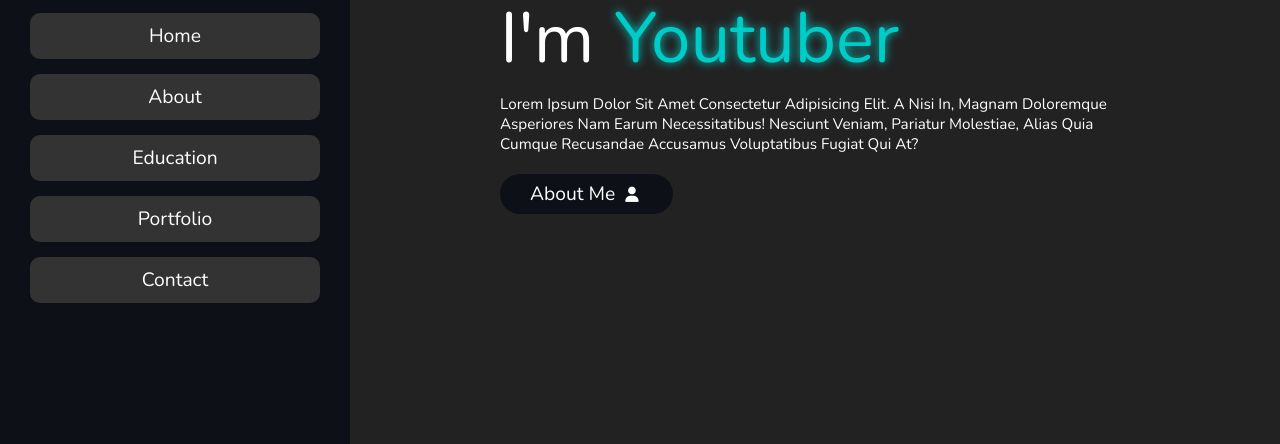
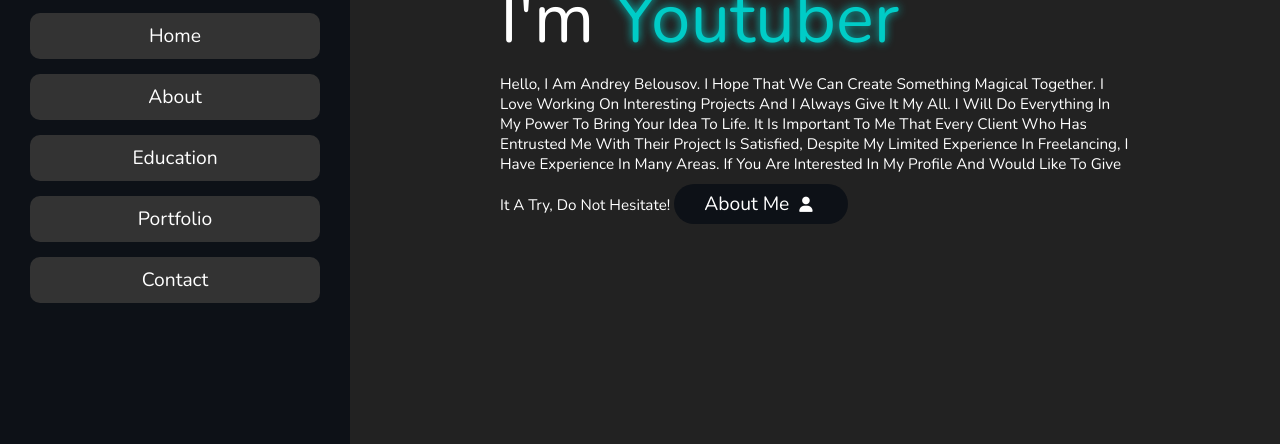
Before and after one commit to ponyn1ce/portfolio.github.io, a plain HTML site: page index.html in a window 1280 px wide. Shown: the part 356-800 px from the top of the page. Drawn offline with nearby package versions, Linux system fonts and the light colour scheme.

Commit message:
Update index.html

```diff
--- a/index.html
+++ b/index.html
@@ -57,9 +57,11 @@
     </ul>
 </div>
 
-<p>Lorem ipsum dolor sit amet consectetur adipisicing elit. A nisi in, magnam doloremque asperiores nam earum necessitatibus! Nesciunt veniam, pariatur molestiae, alias quia cumque recusandae accusamus voluptatibus fugiat qui at?
-</p>
-
+<p>Hello, I am Andrey Belousov. I hope that we can create something magical together.
+    I love working on interesting projects and I always give it my all. I will do everything in my
+    power to bring your idea to life. It is important to me that every client who has entrusted me with their project is satisfied,
+    despite my limited experience in freelancing, I have experience in many areas.
+    If you are interested in my profile and would like to give it a try, do not hesitate!
 <a href="#about">
         <button class="btn">About me <i class="fas fa-user"></i></button>
 </a>
```
